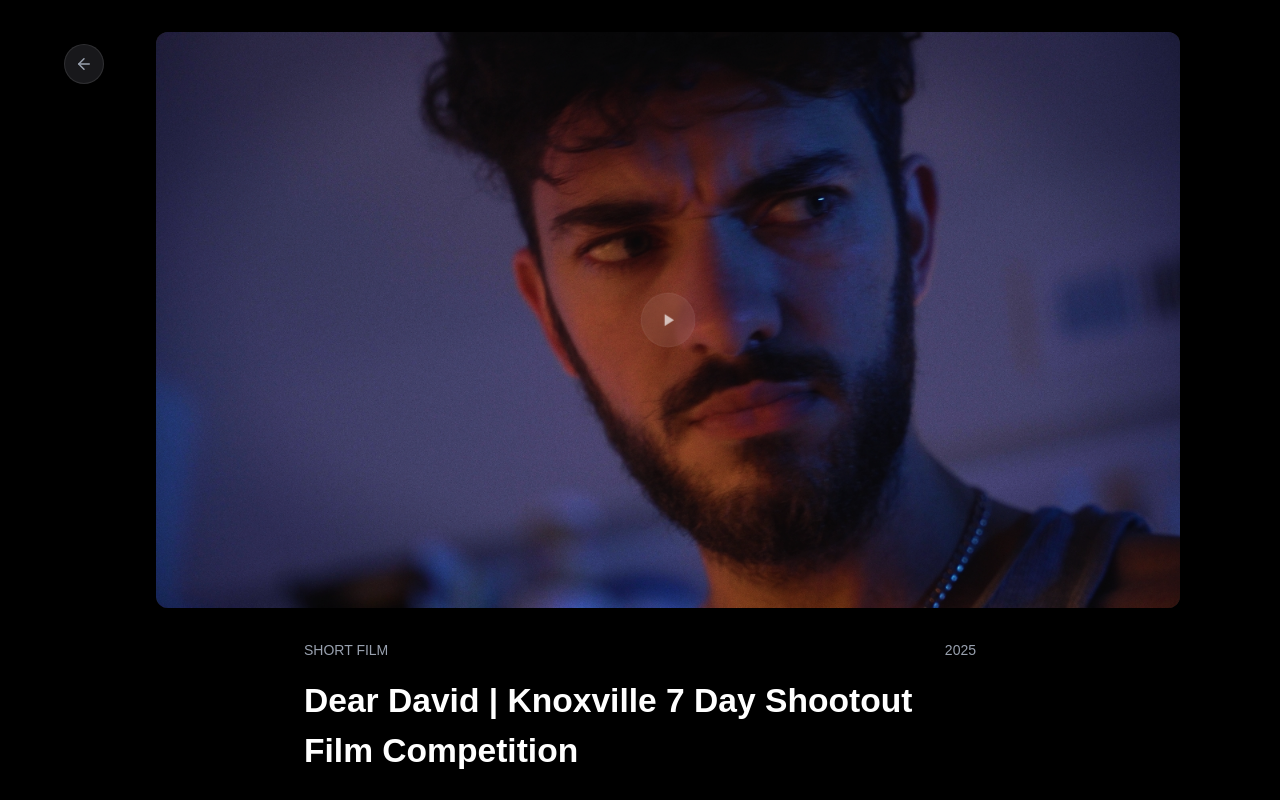
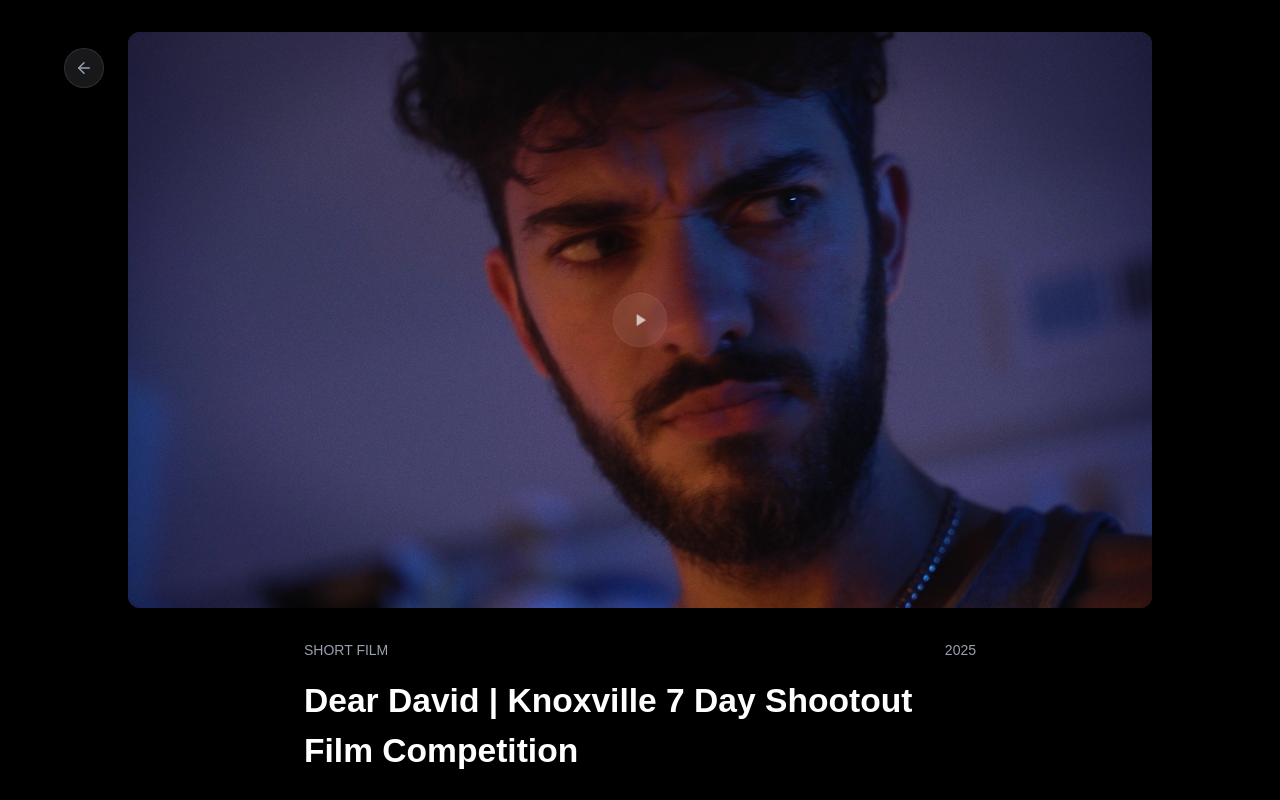
Before and after one commit to dseals3/film-code-portfolio, a Next.js app: page /projects/dear-david in a window 1280 px wide. Shown: the top 800 px of the page. Built offline with nearby package versions, Linux system fonts and the light colour scheme.

Commit message:
hero vid now stays perfectly center

```diff
--- a/app/projects/[slug]/page.tsx
+++ b/app/projects/[slug]/page.tsx
@@ -28,13 +28,14 @@ export default async function ProjectPage({ params }: { params: Promise<{ slug:
     return (
     <main className="min-h-screen bg-black text-white p-8">
 
-<div className="max-w-6xl mx-auto flex items-start gap-4">
+<div className="relative max-w-5xl mx-auto">
   <Link
     href="/"
     className="
-    mt-3
+      absolute
+      left-[-64px]
+      top-4
       h-10 w-10
-      shrink-0
 
       rounded-full
       border border-white/10
@@ -53,14 +54,12 @@ export default async function ProjectPage({ params }: { params: Promise<{ slug:
     <ArrowLeft size={18} />
   </Link>
 
-  <div className="flex-1">
     {/* VIDEO */}
       {project.fullVideo ? (
         <VideoPlayer src={project.fullVideo} thumbnail={project.thumbnail} />
       ) : project.thumbnail ? (
         <ImageViewer src={project.thumbnail} alt={project.title} />
       ) : null}
-  </div>
 </div>
 
 
```
